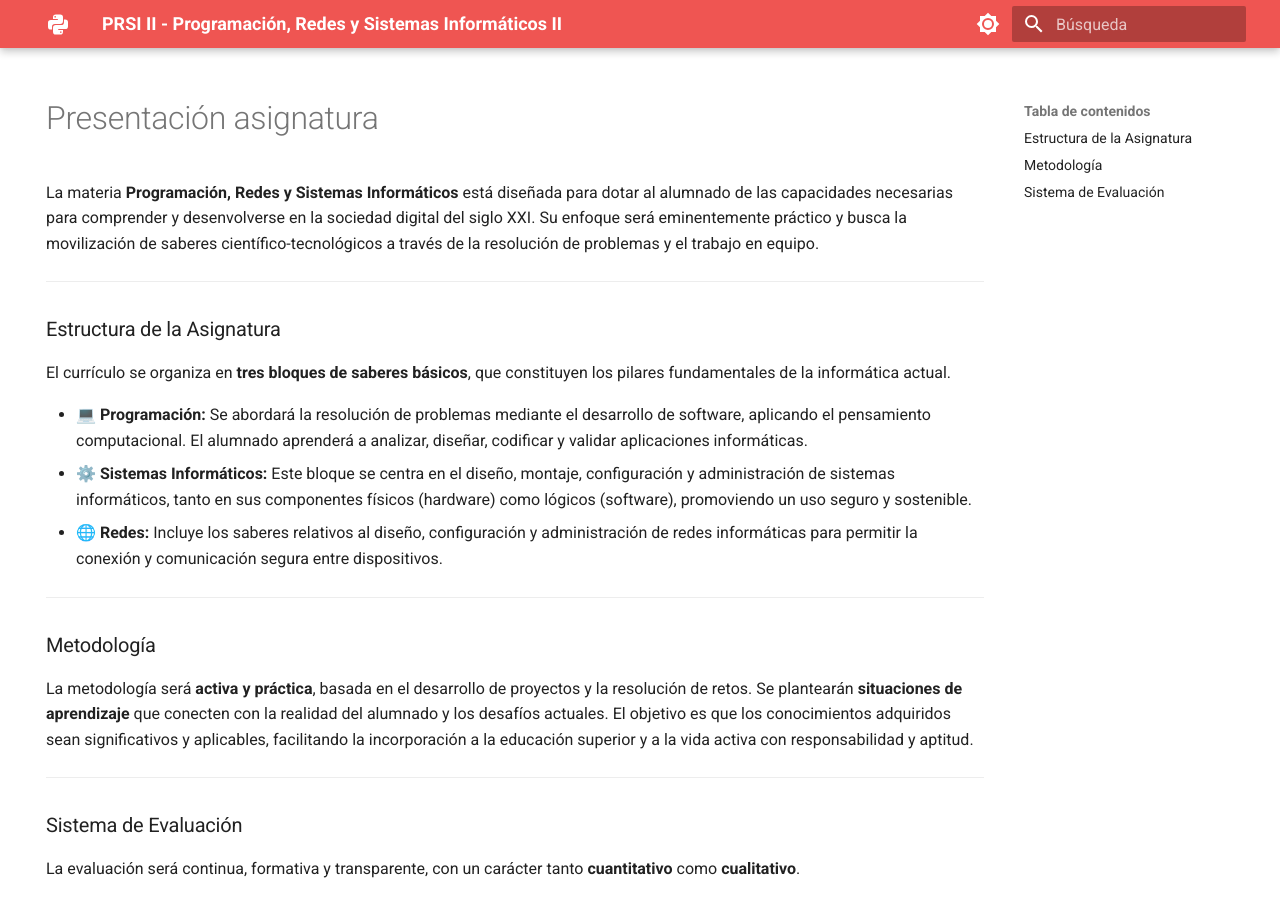
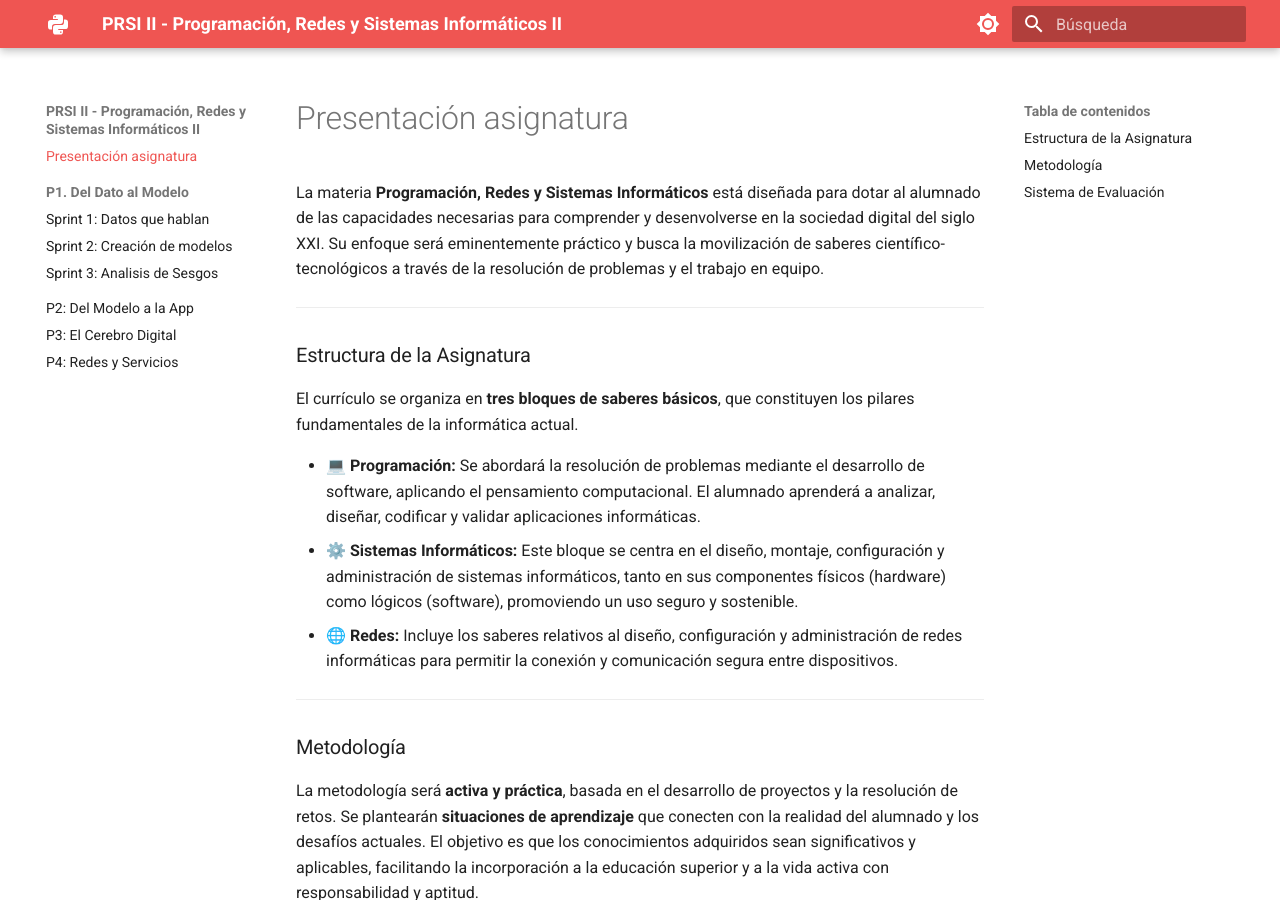
Before and after one commit to Javier-Perales/PRSI2, an MkDocs documentation site: the page built from docs/index.md, in a window 1280 px wide and 900 px high. Built offline with MkDocs 1.6.1 and Material for MkDocs 9.7.7, drawn with Linux system fonts in a browser that asks for light colours; some of the changed lines change nothing that is shown.

Commit message:
cambio1_19_9

```diff
--- a/docs/index.md
+++ b/docs/index.md
@@ -1,8 +1,7 @@
 ---
 title: ""
 description: Presentación de la materia PRSI II
-hide:
-    - navigation
+
 ---
 
 
```
